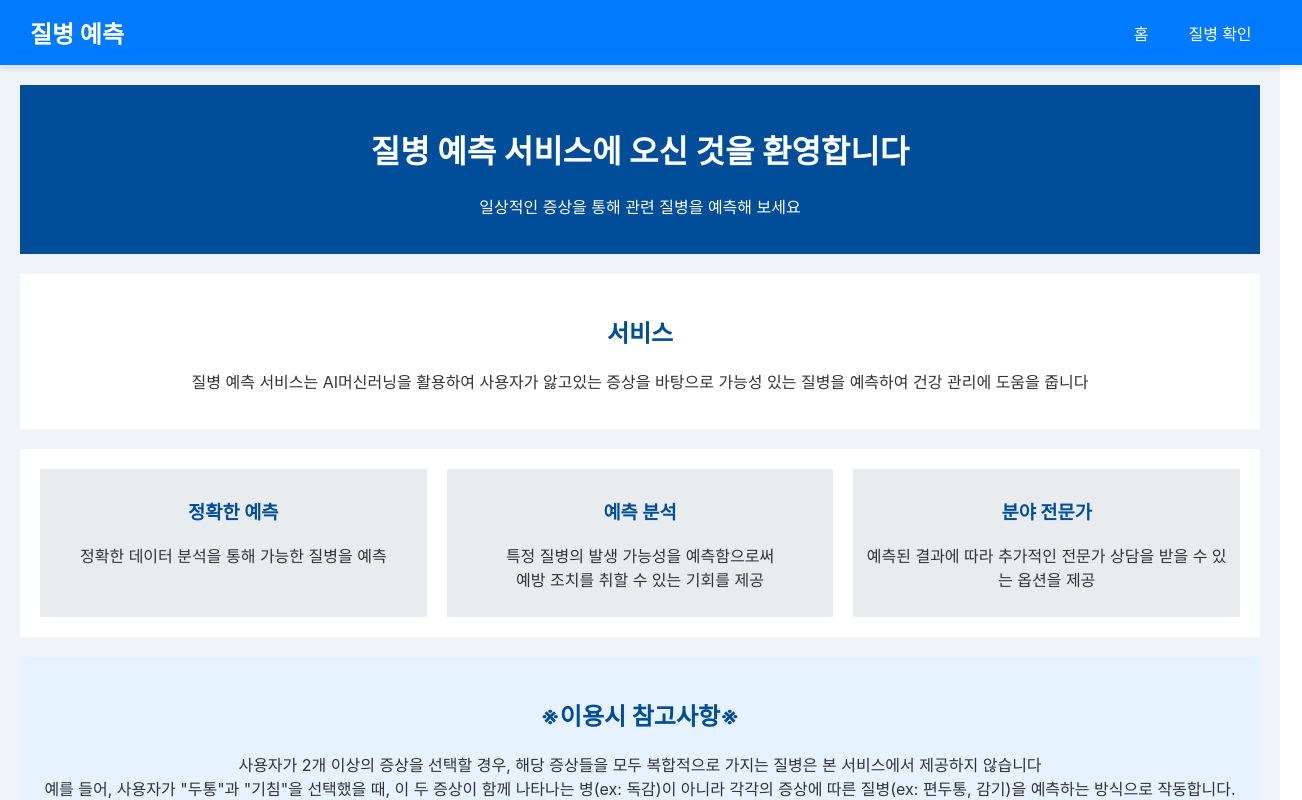
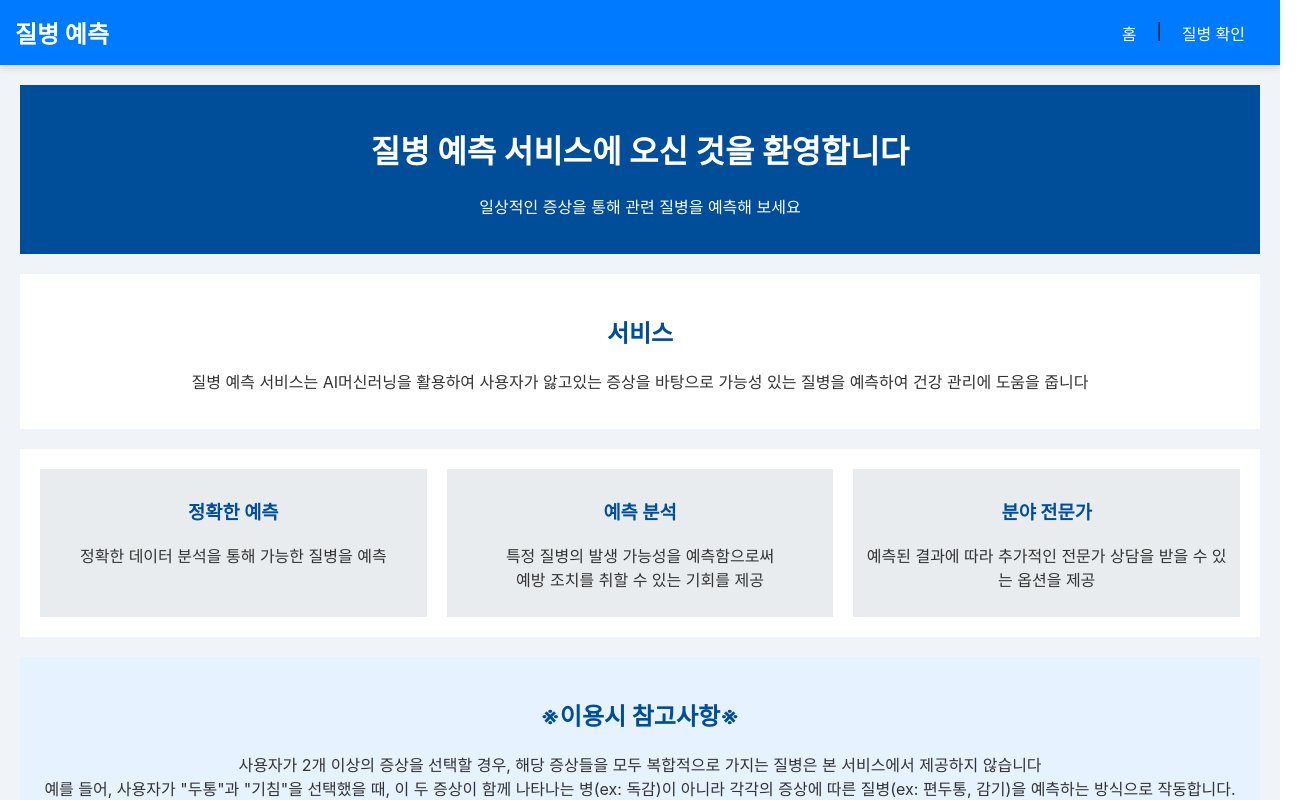
Before and after one commit to LeeSeungHun-35/personal_proj, a React (Create React App) app: page / in a window 1280 px wide. Shown: the top 800 px of the page, 1302 px wide, since content can reach past the window. Built offline with nearby package versions, Linux system fonts and the light colour scheme; the HTML template or start-up script is replaced by a standard one.

Commit message:
헤더 크기 조절하여 최적화

```diff
--- a/src/header/Header.css
+++ b/src/header/Header.css
@@ -1,15 +1,21 @@
+* {
+  box-sizing: border-box;
+}
+
 .Header {
   display: flex;
   justify-content: space-between;
   align-items: center;
-  padding: 15px 30px;
+  padding: 15px;
+  width: 100%;
   background-color: #007bff;
   box-shadow: 0 4px 6px rgba(0, 0, 0, 0.1);
   position: sticky;
   top: 0;
   z-index: 1000;
-  width: 97%;
+  overflow: hidden;
 }
+
 
 .Header .logo {
   font-size: 1.5rem;
--- a/src/header/Header.jsx
+++ b/src/header/Header.jsx
@@ -7,7 +7,7 @@ const Header = () => {
         <nav className='Header'>
             <div className='logo'>질병 예측</div>
             <div className='nav-links'>
-                <Link to='/'>홈</Link>
+                <Link to='/'>홈</Link>|
                 <Link to='/Sym'>질병 확인</Link>
             </div>
         </nav>
```
